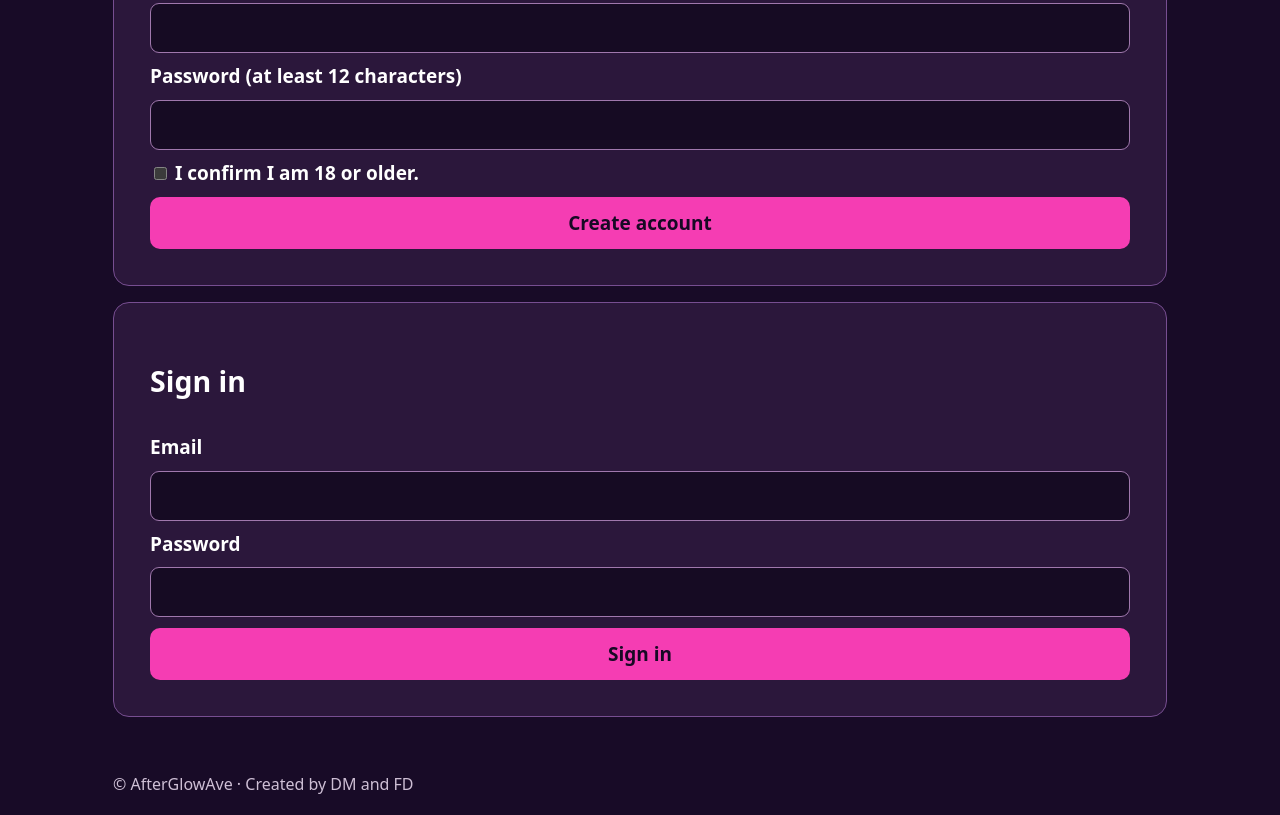
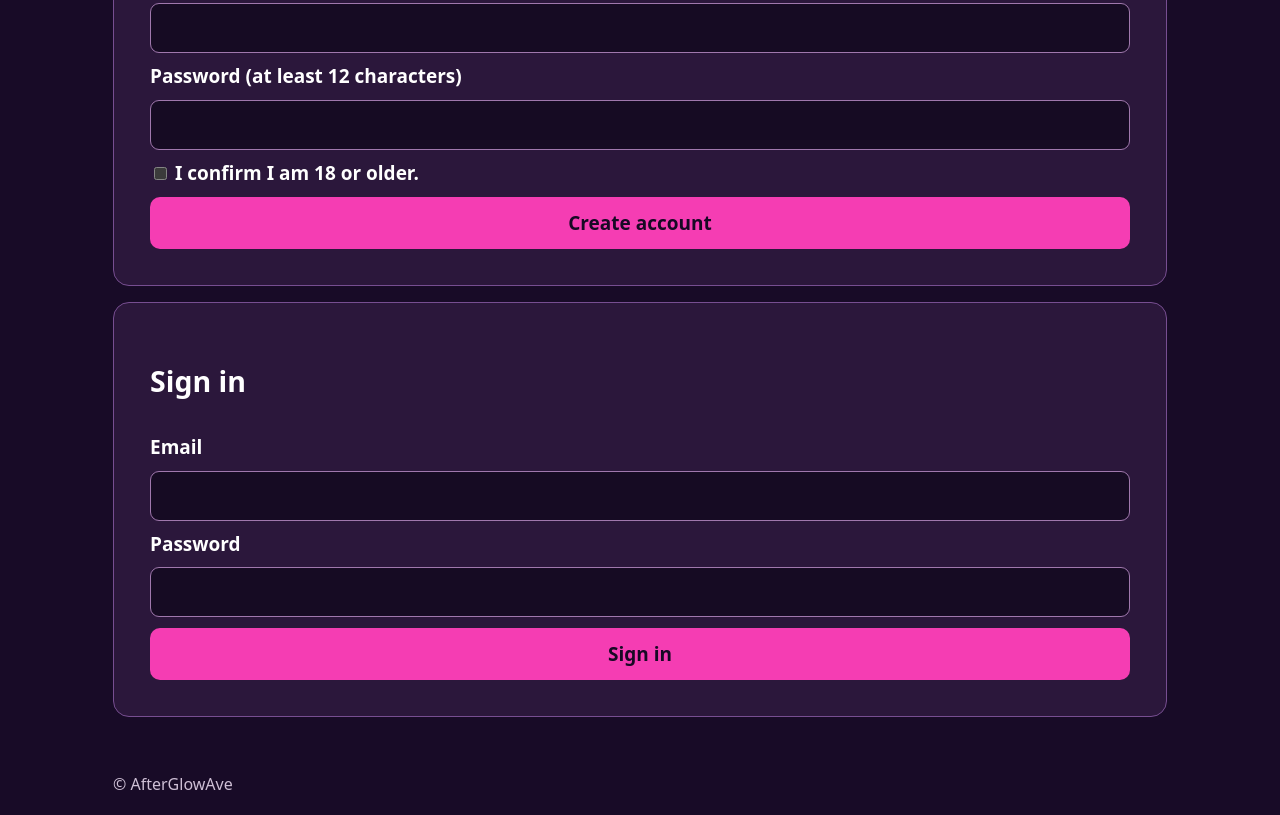
Before and after one commit to Drchantell/AfterGoloAve, a website: page account.html in a window 1280 px wide. Shown: the part 680-1495 px from the top of the page. Drawn offline with Linux system fonts and the light colour scheme; no server answers.

Commit message:
Remove DM and FD creator credit from AfterGlowAve

```diff
--- a/account.html
+++ b/account.html
@@ -29,7 +29,7 @@ button{min-height:52px}
 <div id="member" class="hidden"><section class="panel"><h2 id="welcome">Welcome</h2><button type="button" id="logout">Sign out</button></section>
 <section class="panel"><h2>Saved cities</h2><form id="save"><label for="city">Choose a city</label><select id="city" required></select><button type="submit">Save city</button></form><ul id="saved-list"></ul></section>
 <section class="panel"><h2>Report a concern</h2><p>Reports are stored for platform administrator review. This does not contact emergency services.</p><form id="report"><label for="category">Category</label><select id="category"><option value="harassment">Harassment</option><option value="spam">Spam</option><option value="safety">Safety</option><option value="other">Other</option></select><label for="details">Details</label><textarea id="details" maxlength="1000" required rows="4"></textarea><button type="submit">Submit report</button></form></section></div>
-</main><footer>© AfterGlowAve · Created by DM and FD</footer>
+</main><footer>© AfterGlowAve</footer>
 <script>
 (()=>{'use strict';const byId=x=>document.getElementById(x),guest=byId('guest'),member=byId('member'),status=byId('status');
 function message(s){status.textContent=s;}
```
